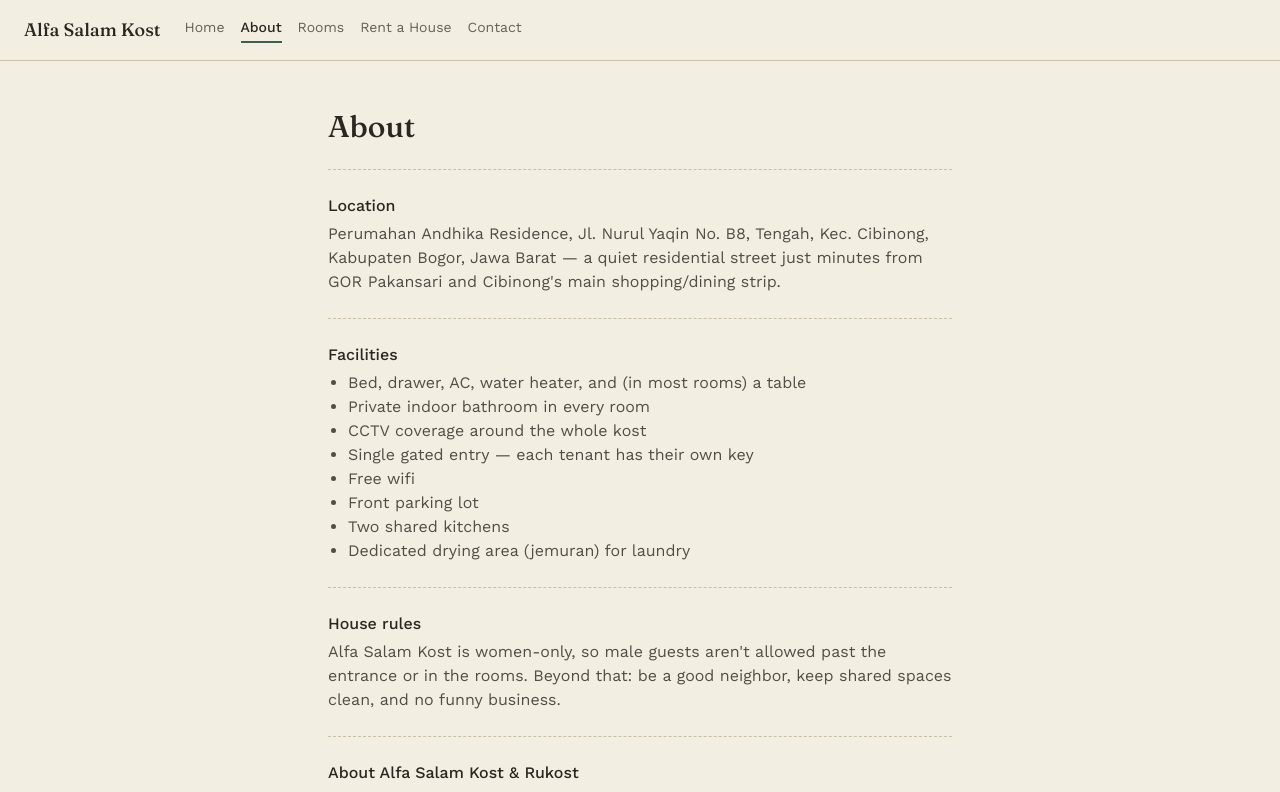
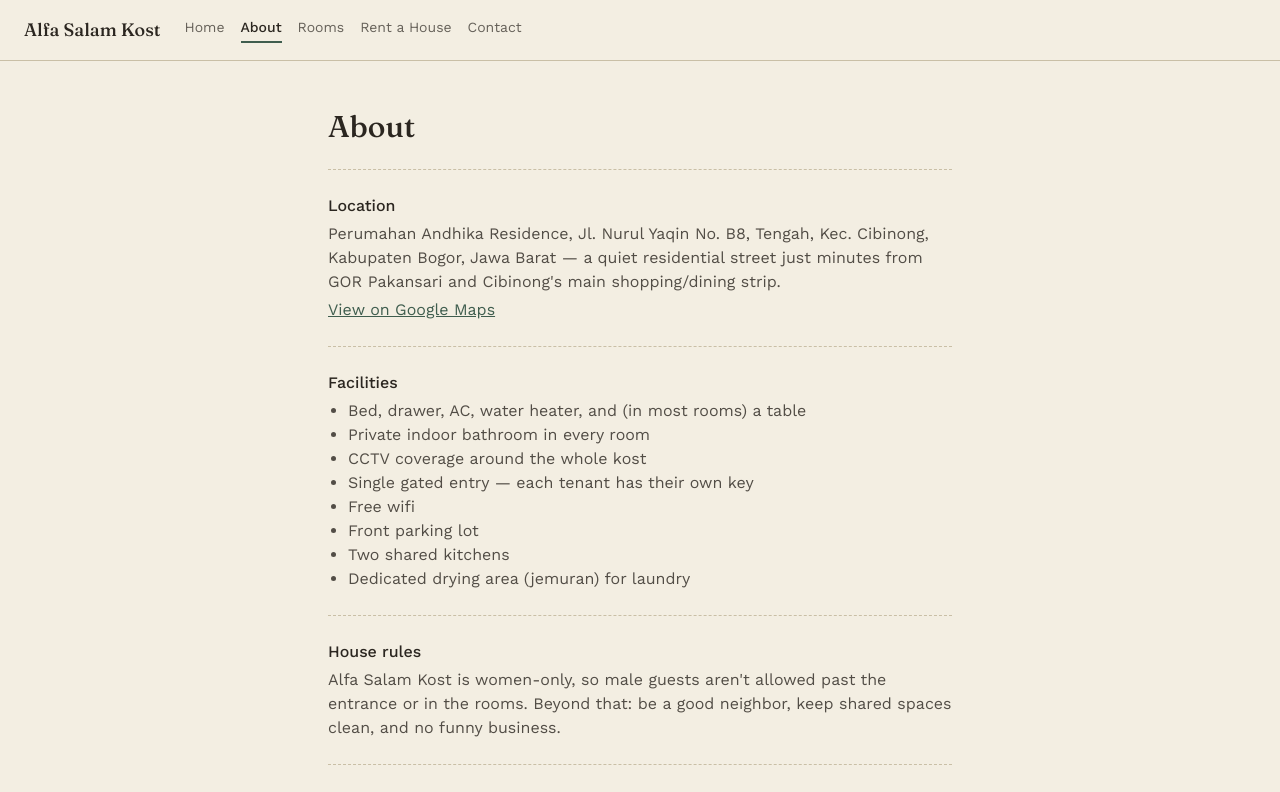
Before and after one commit to aljuhaeda/alfa-salam-kost-site, a Next.js app: page /about in a window 1280 px wide. Shown: the top 792 px of the page. Built offline with nearby package versions, Linux system fonts and the light colour scheme.

Commit message:
Add Google Maps link to About and Contact pages

```diff
--- a/src/app/about/page.tsx
+++ b/src/app/about/page.tsx
@@ -11,6 +11,12 @@ export default function AboutPage() {
           just minutes from GOR Pakansari and Cibinong&apos;s main
           shopping/dining strip.
         </p>
+        <a
+          href="https://maps.app.goo.gl/MQBGqnYfbb9m3Ei87"
+          className="text-teratai underline"
+        >
+          View on Google Maps
+        </a>
       </section>
 
       <section className="string-divider flex flex-col gap-1 pt-6">
--- a/src/app/contact/page.tsx
+++ b/src/app/contact/page.tsx
@@ -27,6 +27,12 @@ export default function ContactPage() {
           Perumahan Andhika Residence, Jl. Nurul Yaqin No. B8, Tengah, Kec.
           Cibinong, Kabupaten Bogor, Jawa Barat 16914
         </p>
+        <a
+          href="https://maps.app.goo.gl/MQBGqnYfbb9m3Ei87"
+          className="text-teratai underline"
+        >
+          View on Google Maps
+        </a>
       </section>
     </div>
   );
```
